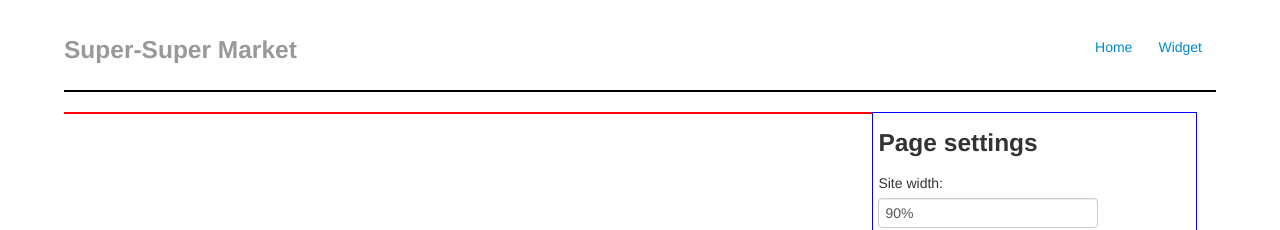
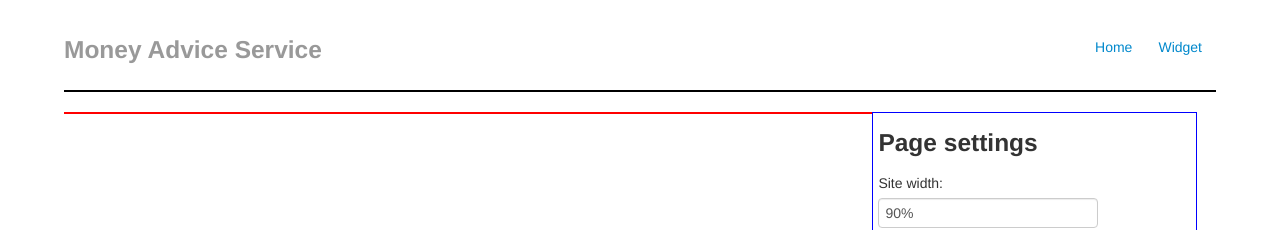
Before and after one commit to moneyadviceservice/test-harness, a Jekyll site: the page widgets.html, which Jekyll copies as it is, in a window 1280 px wide. Shown: the top 230 px of the page. Built offline with Jekyll 4.4.1, drawn with Linux system fonts in a browser that asks for light colours; comment, search, counter and statistics services are not loaded.

Commit message:
Get rid of the super-supermarket stuff from Widget page

```diff
--- a/widgets.html
+++ b/widgets.html
@@ -2,7 +2,7 @@
 <html lang="en">
 <head>
     <meta charset="utf-8">
-    <title>Super-Supermarket</title>
+    <title>Money Advice Service</title>
     <meta name="viewport" content="width=device-width, initial-scale=1.0">
 
     <link href="./css/bootstrap.min.css" rel="stylesheet">
@@ -17,7 +17,7 @@
             <li><a href="./index.html">Home</a></li>
             <li><a class="active" href="./widgets.html">Widget</a></li>
         </ul>
-        <h3 class="muted">Super-Super Market</h3>
+        <h3 class="muted">Money Advice Service</h3>
     </div>
 
     <hr>
```
